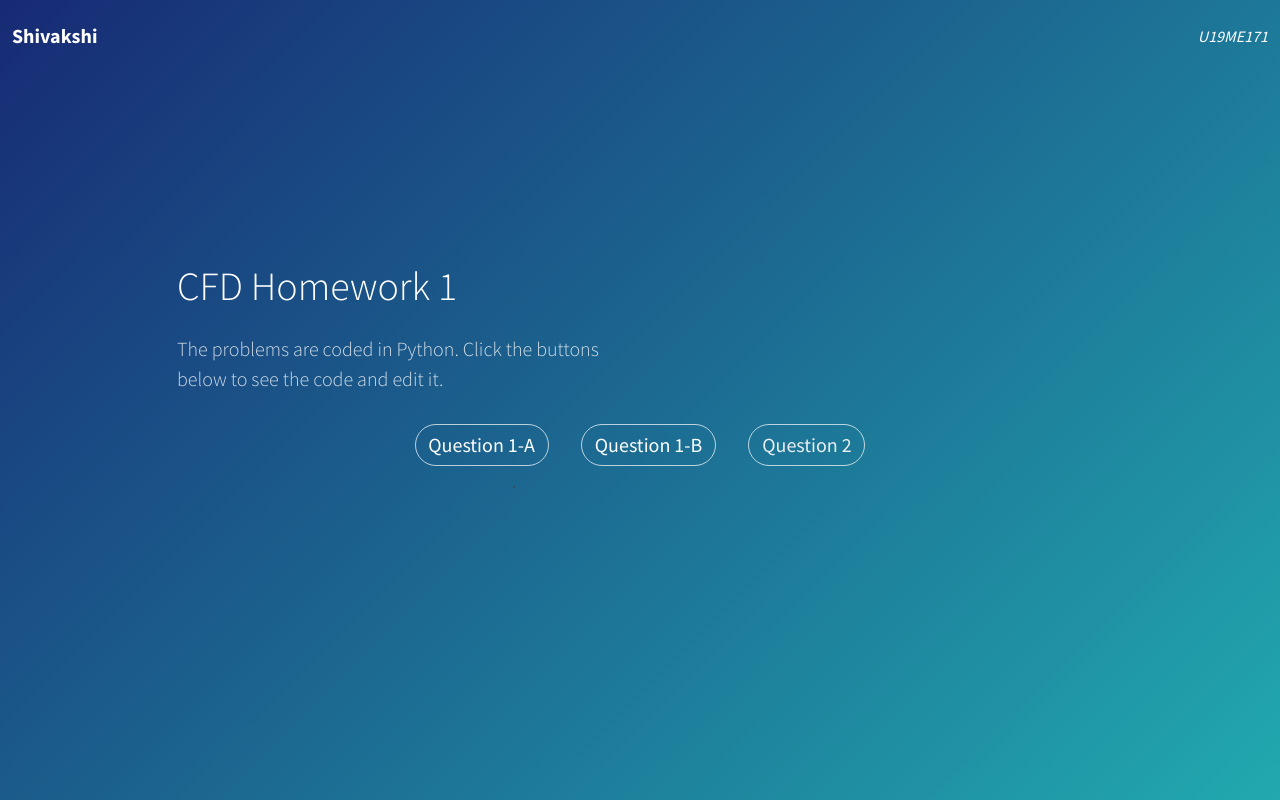
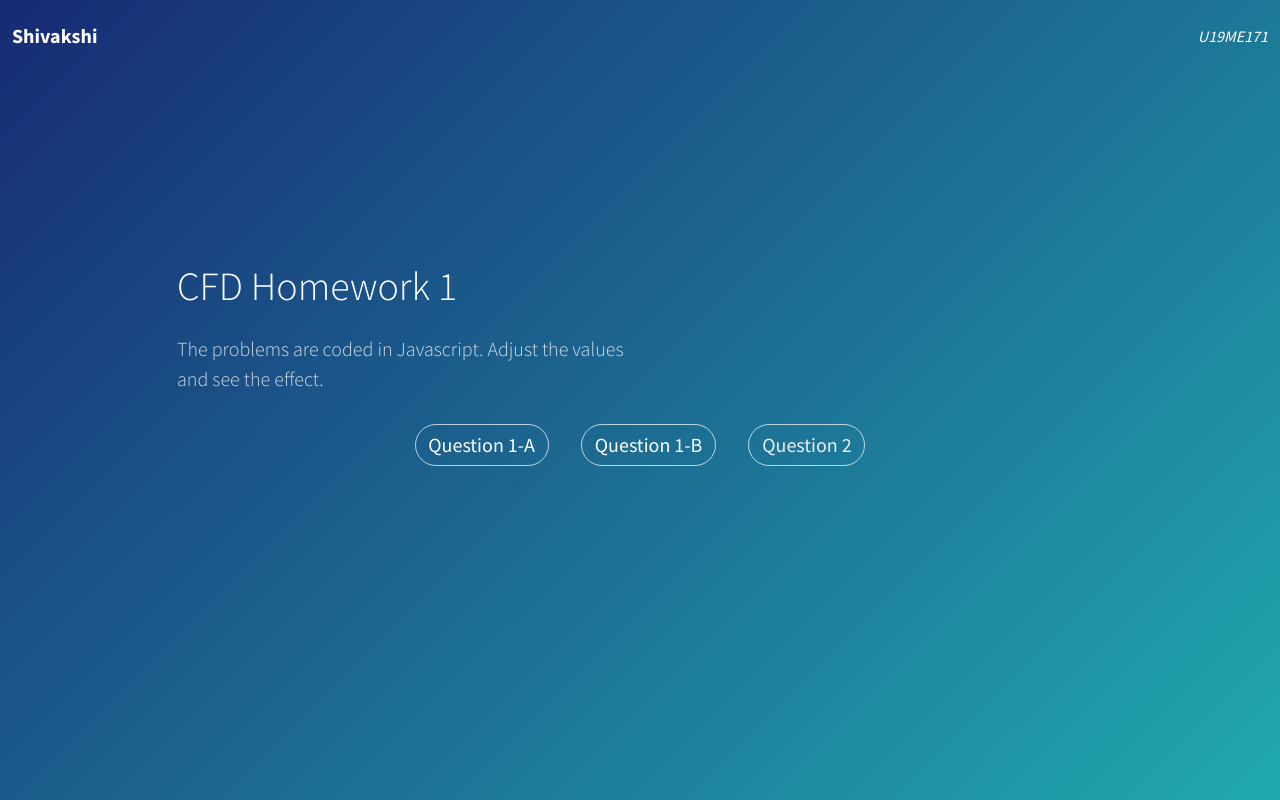
Before and after one commit to shi-srivastava/CFD-HW-1, a plain HTML site: page index.html in a window 1280 px wide. Drawn offline with Linux system fonts and the light colour scheme.

Commit message:
Updated Index

```diff
--- a/index.html
+++ b/index.html
@@ -22,7 +22,7 @@
             <div class="row d-block">
                 <div class="col-lg-6 col-xl-5 offset-xl-1 text-start">
                     <h1>CFD Homework 1</h1>
-                    <p>The problems are coded in Python. Click the buttons below to see the code and edit it.</p>
+                    <p>The problems are coded in Javascript. Adjust the values and see the effect.</p>
                 </div>
                 <div class="col col-lg-6 col-xl-5 text-center d-inline-flex d-md-flex flex-row justify-content-between align-items-start align-self-stretch m-auto align-items-md-center offset-xl-1 text-start" style="max-width: 800px;">
                     <button class="btn btn-light btn-lg text-center action-button" type="button"><a href="assets/1a.html"style="text-decoration: none; color: #fff; text-shadow: ">Question 1-A</a></button>
```
